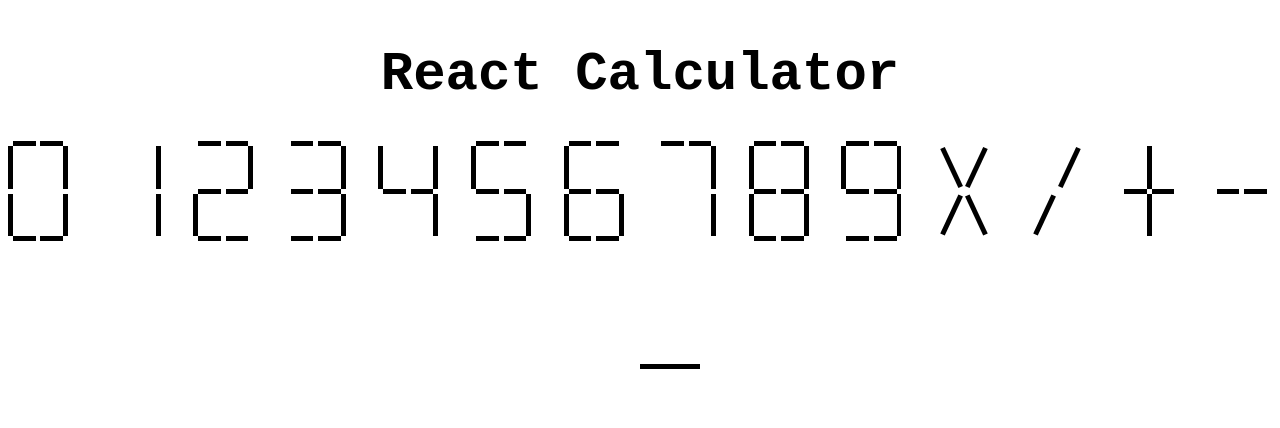
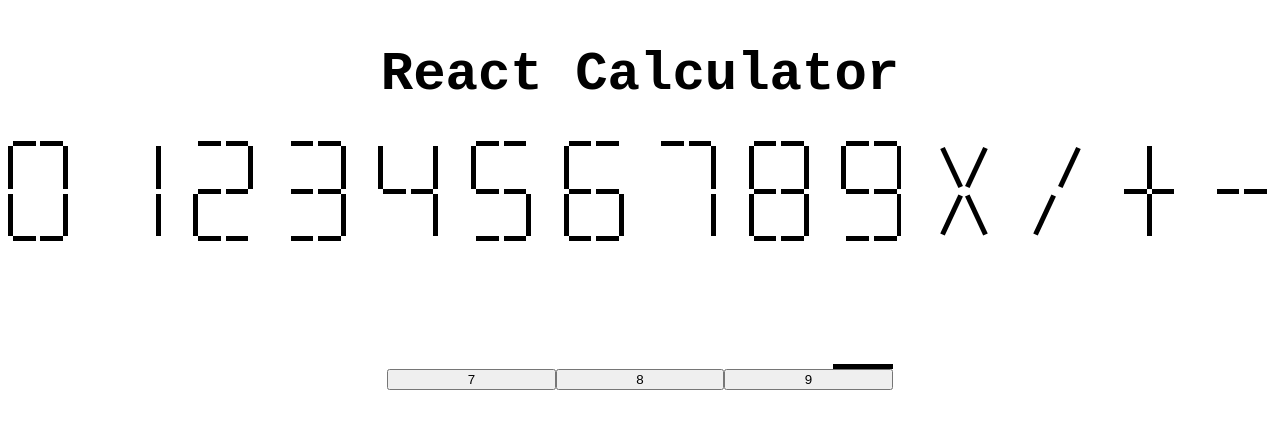
Before and after one commit to JordanDChappell/calculator-react, a React (Vite) app in the folder codebase/: page / in a window 1280 px wide. Shown: the top 428 px of the page. Built offline with nearby package versions, Linux system fonts and the light colour scheme; the HTML template or start-up script is replaced by a standard one.

Commit message:
feat(calculator): almost completed the screen

```diff
--- /dev/null
+++ b/codebase/src/Components/Calculator/Buttons/Buttons.js
@@ -0,0 +1,41 @@
+import React from 'react';
+import PropTypes from 'prop-types';
+import styled from 'styled-components';
+
+import SingleUnitButton from './SingleUnitButton';
+
+const Container = styled.div`
+  display: flex;
+  flex-direction: column;
+  width: ${(props) => props.width};
+`;
+const Row = styled.div`
+  display: flex;
+
+  > button {
+    flex: 1;
+  }
+`;
+
+const Buttons = ({ width, onButtonPressed }) => (
+  <Container width={width}>
+    <Row>
+      <SingleUnitButton onClick={() => onButtonPressed('7')}>
+        7
+      </SingleUnitButton>
+      <SingleUnitButton onClick={() => onButtonPressed('8')}>
+        8
+      </SingleUnitButton>
+      <SingleUnitButton onClick={() => onButtonPressed('9')}>
+        9
+      </SingleUnitButton>
+    </Row>
+  </Container>
+);
+
+Buttons.propTypes = {
+  width: PropTypes.string,
+  onButtonPressed: PropTypes.func,
+};
+
+export default Buttons;
--- a/codebase/src/Components/Calculator/Buttons/SingleUnitButton.js
+++ b/codebase/src/Components/Calculator/Buttons/SingleUnitButton.js
@@ -1,11 +1,17 @@
 import React from 'react';
 import PropTypes from 'prop-types';
 import styled from 'styled-components';
+import childrenPropType from '../../../Utils/propTypes';
 
-const SingleUnitButton = ({ props }) => {};
+const Button = styled.button``;
+
+const SingleUnitButton = ({ children, onClick }) => (
+  <Button onClick={onClick}>{children}</Button>
+);
 
 SingleUnitButton.propTypes = {
-  props: PropTypes.object,
+  children: childrenPropType,
+  onClick: PropTypes.func,
 };
 
 export default SingleUnitButton;
--- a/codebase/src/Components/Calculator/Calculator.js
+++ b/codebase/src/Components/Calculator/Calculator.js
@@ -15,6 +15,7 @@ import {
   enterKey,
   escapeKey,
 } from '../../Utils/calculatorUtils';
+import Buttons from './Buttons/Buttons';
 
 /* Components */
 import Screen from './Screen/Screen';
@@ -89,6 +90,7 @@ const Calculator = () => {
    * Removes a symbol from the screen at before the cursor position.
    */
   const handleBackspace = () => {
+    if (cursorPosition === 0) return;
     setExpression((prev) => removeElementByIndex(prev, cursorPosition));
     moveCursorLeft();
   };
@@ -113,7 +115,7 @@ const Calculator = () => {
    * Handle keyboard events for the calculator, digits will draw to screen, operators will apply operations, etc.
    * @param {object} event Keydown event.
    */
-  const handleKeyboard = (event) => {
+  const handleButtonEvent = (event) => {
     const { key } = event;
     if (allowedSymbols.includes(key)) appendSymbol(key);
     if (allowedCursorKeys.includes(key)) handleCursor(key);
@@ -124,13 +126,21 @@ const Calculator = () => {
   };
 
   useEffect(() => {
-    document.addEventListener('keydown', handleKeyboard);
-    return () => document.removeEventListener('keydown', handleKeyboard); // clean up event listeners
+    document.addEventListener('keydown', handleButtonEvent);
+    return () => document.removeEventListener('keydown', handleButtonEvent); // clean up event listeners
   });
 
   return (
     <Container>
-      <Screen symbols={expression} cursorPosition={cursorPosition} />
+      <Screen
+        symbols={expression}
+        cursorPosition={cursorPosition}
+        width="40%"
+      />
+      <Buttons
+        width="40%"
+        onButtonPressed={(symbol) => handleButtonEvent({ key: symbol })}
+      />
     </Container>
   );
 };
--- a/codebase/src/Components/Calculator/Screen/Cursor.js
+++ b/codebase/src/Components/Calculator/Screen/Cursor.js
@@ -13,18 +13,29 @@ const Bar = styled.div`
   height: 5px;
   width: ${(props) => props.width}px;
   top: ${(props) => props.height + 5}px;
-  left: ${(props) => props.left};
+  right: 0;
+  margin-right: ${(props) => props.right};
   background-color: ${(props) => props.colour ?? 'black'};
   animation: ${blinkAnimation} 1s step-start infinite;
 `;
 
-const Cursor = ({ colour, height, width, position, gap }) => (
+const Cursor = ({
+  colour,
+  height,
+  width,
+  position,
+  availablePositions,
+  gap,
+}) => (
   <Bar
     colour={colour}
     height={height}
     width={width}
     position={position}
-    left={`${position * width + position * gap}px`}
+    right={`${
+      (availablePositions - position) * width +
+      (availablePositions - position) * gap
+    }px`}
   />
 );
 
@@ -33,6 +44,7 @@ Cursor.propTypes = {
   height: PropTypes.number.isRequired,
   width: PropTypes.number.isRequired,
   position: PropTypes.number.isRequired,
+  availablePositions: PropTypes.number,
   gap: PropTypes.number,
 };
 
--- a/codebase/src/Components/Calculator/Screen/Screen.js
+++ b/codebase/src/Components/Calculator/Screen/Screen.js
@@ -8,21 +8,27 @@ import Cursor from './Cursor';
 
 const Container = styled.div`
   position: relative;
+  width: ${(props) => props.width};
+  overflow-x: hidden;
+  height: 110px;
+`;
+
+const SymbolsContainer = styled.div`
+  position: absolute;
+  right: 70px;
   display: flex;
   flex-direction: row;
+  align-items: flex-end;
   gap: 10px;
-
-  > div:first-child {
-    margin-left: auto;
-  }
 `;
 
 /**
  * Display a list of digits on a segmented screen.
  * @param {array} props.symbols
  */
-const Screen = ({ symbols, cursorPosition }) => (
-  <Container>
+const Screen = ({ symbols, cursorPosition, width }) => (
+  <Container width={width}>
+    <SymbolsContainer>
       {symbols.map((symbol, index) => (
         <SixteenSegmentDisplay
           key={`${index}-${symbol}`}
@@ -31,13 +37,21 @@ const Screen = ({ symbols, cursorPosition }) => (
           width="60px"
         />
       ))}
-    <Cursor height={100} width={60} position={cursorPosition ?? 0} gap={10} />
+    </SymbolsContainer>
+    <Cursor
+      height={100}
+      width={60}
+      position={cursorPosition ?? 0}
+      availablePositions={symbols.length}
+      gap={10}
+    />
   </Container>
 );
 
 Screen.propTypes = {
   symbols: PropTypes.arrayOf(PropTypes.string),
   cursorPosition: PropTypes.number,
+  width: PropTypes.string,
 };
 
 export default Screen;
--- a/codebase/src/Components/Calculator/Screen/SixteenSegmentDisplay.js
+++ b/codebase/src/Components/Calculator/Screen/SixteenSegmentDisplay.js
@@ -74,6 +74,8 @@ const lookupSymbol = (symbol) => {
 };
 
 const Container = styled.div`
+  height: ${(props) => props.height};
+  width: ${(props) => props.width};
   display: grid;
   grid-template-rows: 5% auto 5% auto 5%;
   grid-template-columns: ${(props) =>
@@ -84,8 +86,7 @@ const Container = styled.div`
     '. middle1 middle1 . middle2 middle2 .'
     'left2 diag3 . middlevert2 . diag4 right2'
     '. bottom1 bottom1 . bottom2 bottom2 .';
-  height: ${(props) => props.height};
-  width: ${(props) => props.width};
+  flex-shrink: 0;
 `;
 const Segment = styled.div`
   visibility: ${(props) => (props.visible ? 'visible' : 'hidden')};
--- /dev/null
+++ b/codebase/src/Utils/propTypes.js
@@ -0,0 +1,8 @@
+import PropTypes from 'prop-types';
+
+const childrenPropType = PropTypes.oneOfType([
+  PropTypes.arrayOf(PropTypes.node),
+  PropTypes.node,
+]).isRequired;
+
+export default childrenPropType;
```
Lines whose indentation alone changed are shown as unchanged.
